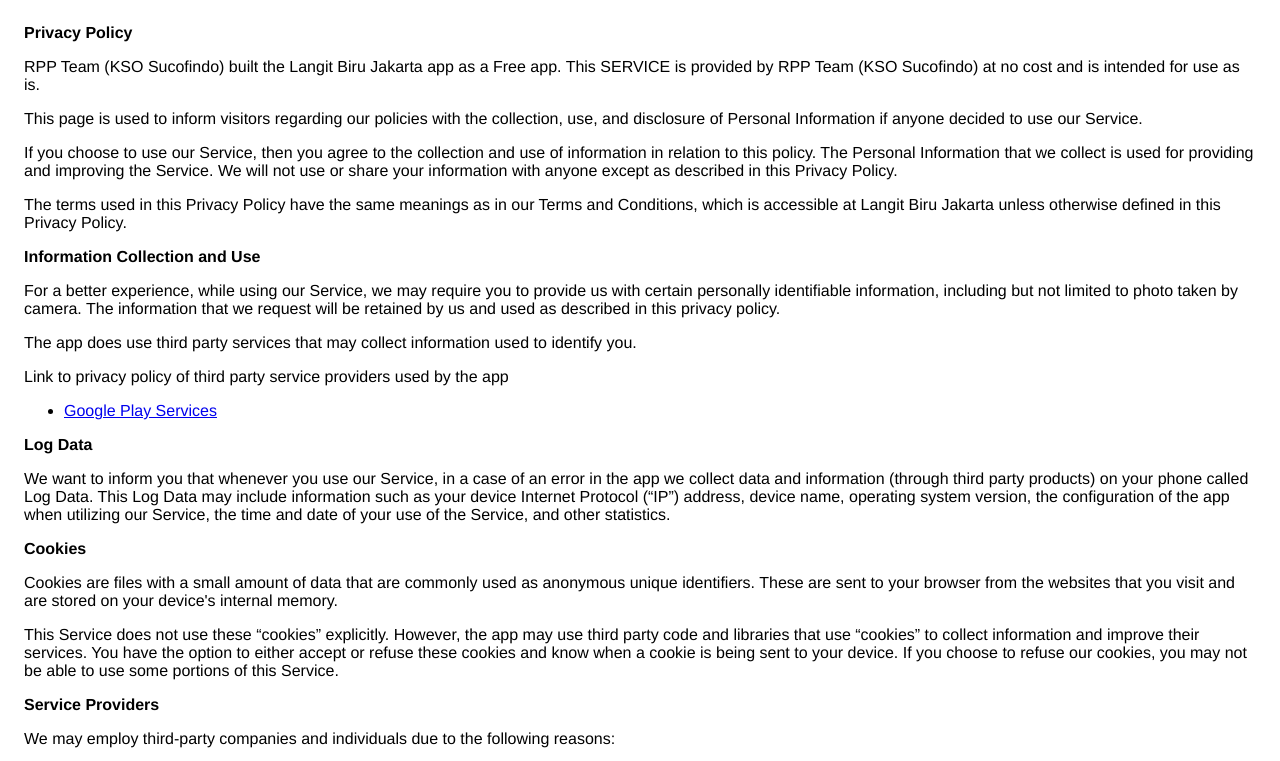
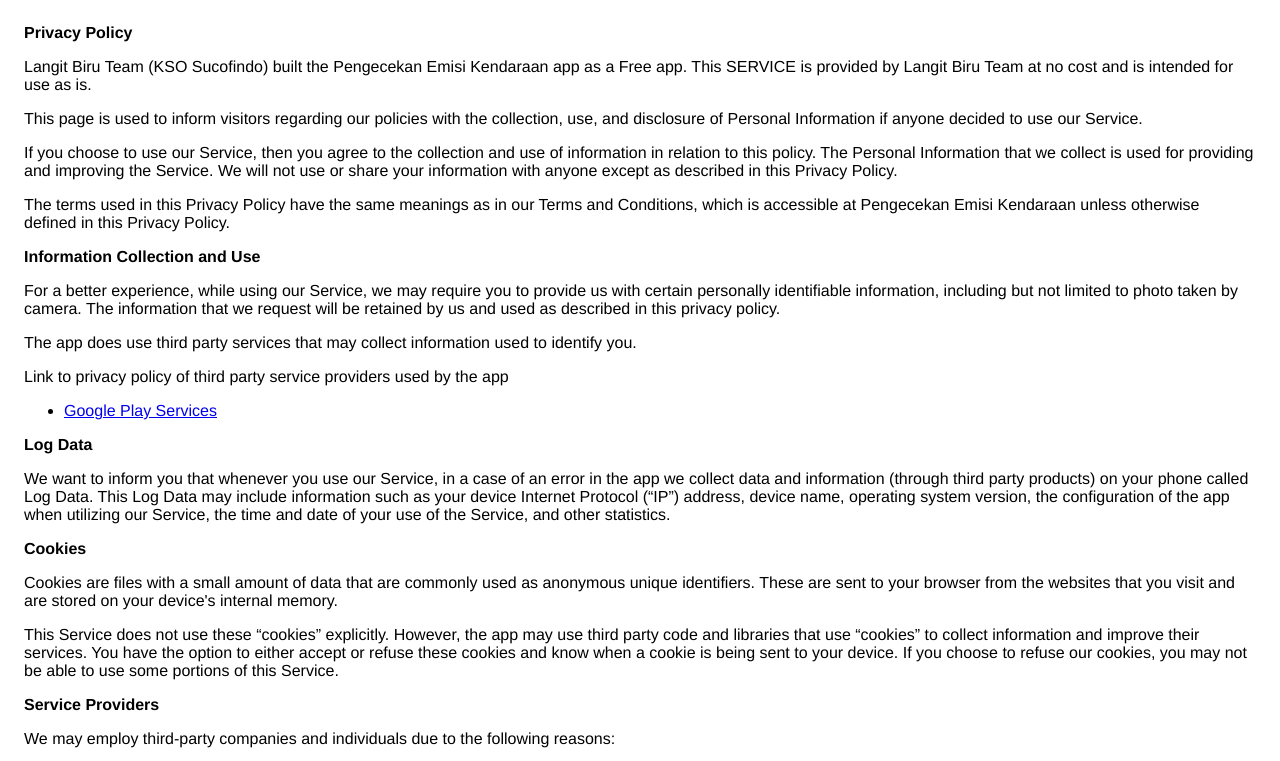
Before and after one commit to langitbirujakarta/privacy, a plain HTML site: page index.html in a window 1280 px wide. Shown: the top 761 px of the page. Drawn offline with Linux system fonts and the light colour scheme.

Commit message:
Update index.html

```diff
--- a/index.html
+++ b/index.html
@@ -8,9 +8,9 @@
     </head>
     <body>
     <strong>Privacy Policy</strong> <p>
-                  RPP Team (KSO Sucofindo) built the Langit Biru Jakarta app as
+                  Langit Biru Team (KSO Sucofindo) built the Pengecekan Emisi Kendaraan app as
                   a Free app. This SERVICE is provided by
-                  RPP Team (KSO Sucofindo) at no cost and is intended for use as
+                  Langit Biru Team at no cost and is intended for use as
                   is.
                 </p> <p>
                   This page is used to inform visitors regarding our
@@ -25,7 +25,7 @@
                 </p> <p>
                   The terms used in this Privacy Policy have the same meanings
                   as in our Terms and Conditions, which is accessible at
-                  Langit Biru Jakarta unless otherwise defined in this Privacy Policy.
+                  Pengecekan Emisi Kendaraan unless otherwise defined in this Privacy Policy.
                 </p> <p><strong>Information Collection and Use</strong></p> <p>
                   For a better experience, while using our Service, we
                   may require you to provide us with certain personally
```
